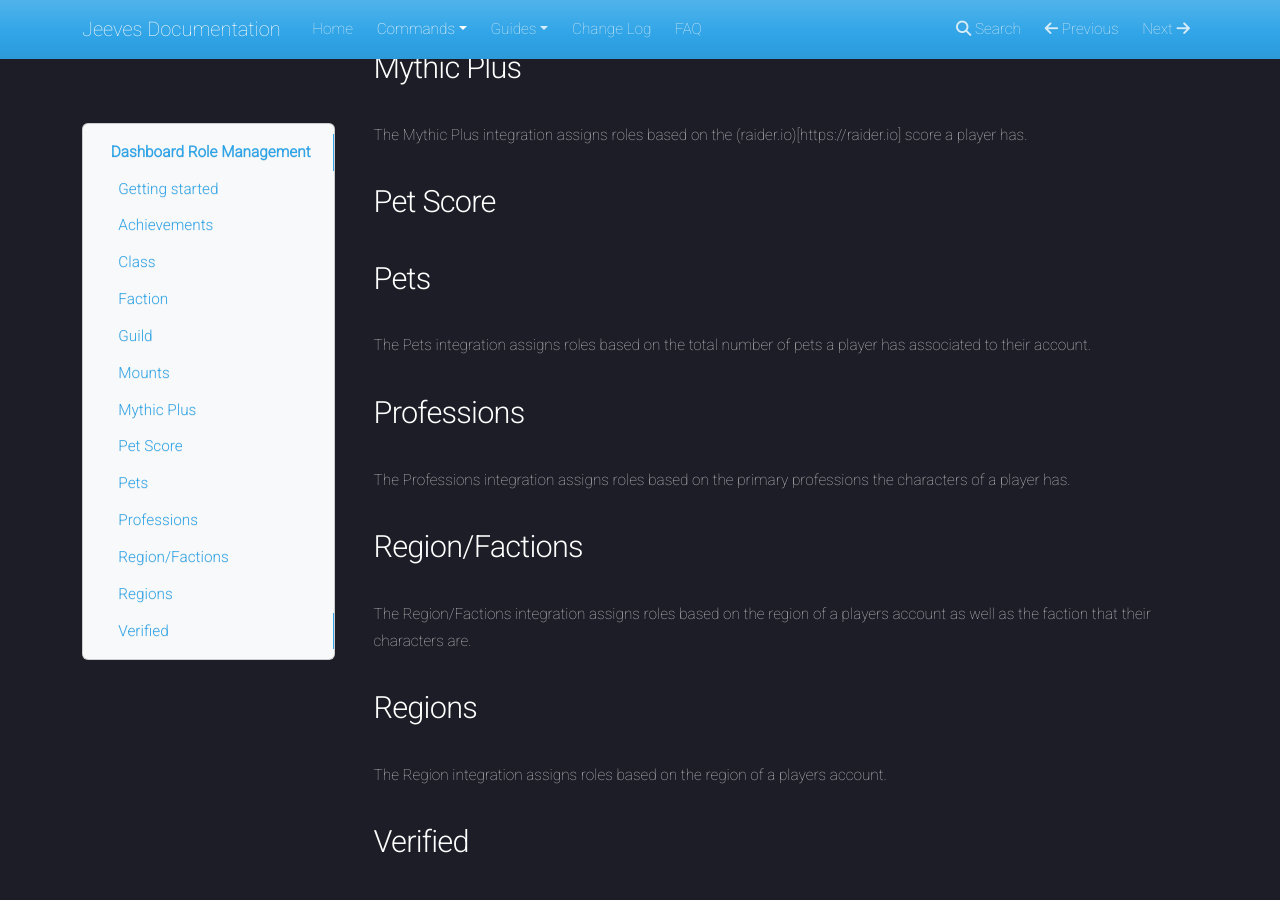
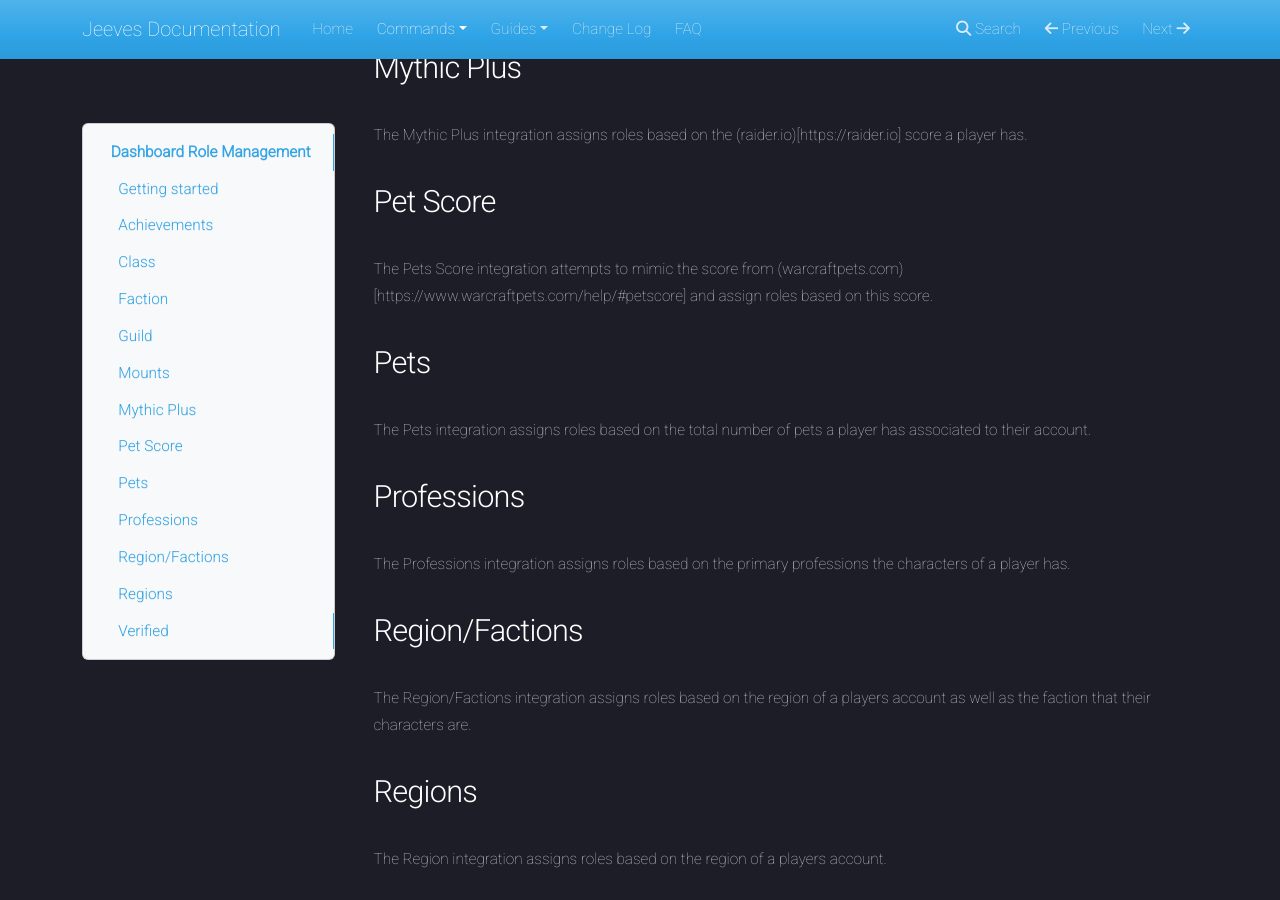
Before and after one commit to TeamJeeves/Jeeves-Bot-Documentation, an MkDocs documentation site: the page built from docs/commands/dashboard/role-management.md, in a window 1280 px wide and 900 px high, scrolled down 1929 px. Built offline with MkDocs 1.6.1, drawn with Linux system fonts in a browser that asks for light colours; nearby versions of some CDN libraries.

Commit message:
added pet score description

```diff
--- a/docs/commands/dashboard/role-management.md
+++ b/docs/commands/dashboard/role-management.md
@@ -51,6 +51,7 @@ The Mounts integration assigns roles based on the total number of mounts a playe
 The Mythic Plus integration assigns roles based on the (raider.io)[https://raider.io] score a player has.
 ## Pet Score
 
+The Pets Score integration attempts to mimic the score from (warcraftpets.com)[https://www.warcraftpets.com/help/#petscore] and assign roles based on this score.
 ## Pets
 
 The Pets integration assigns roles based on the total number of pets a player has associated to their account.
```
